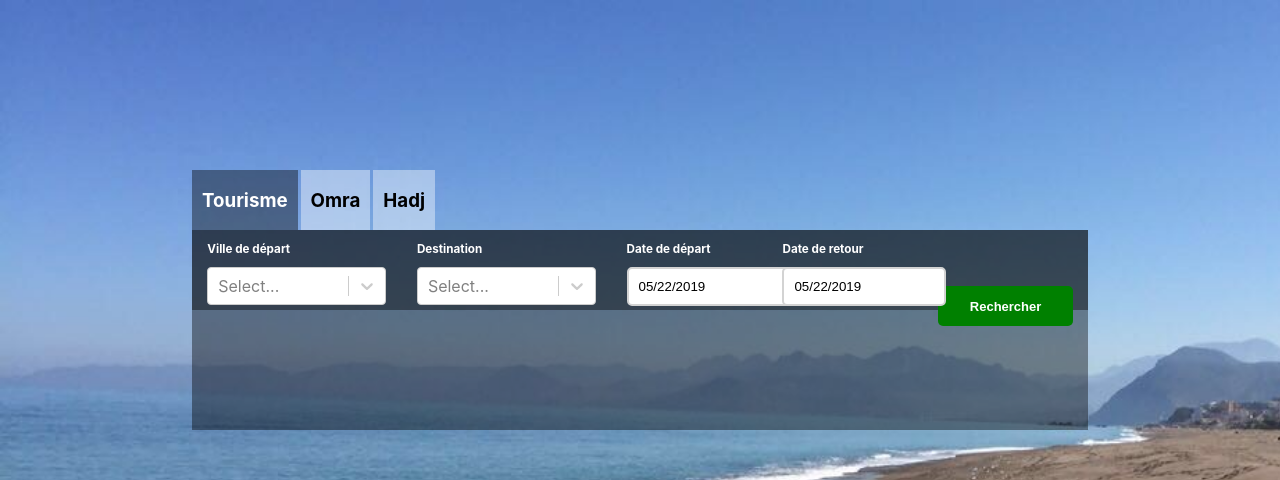
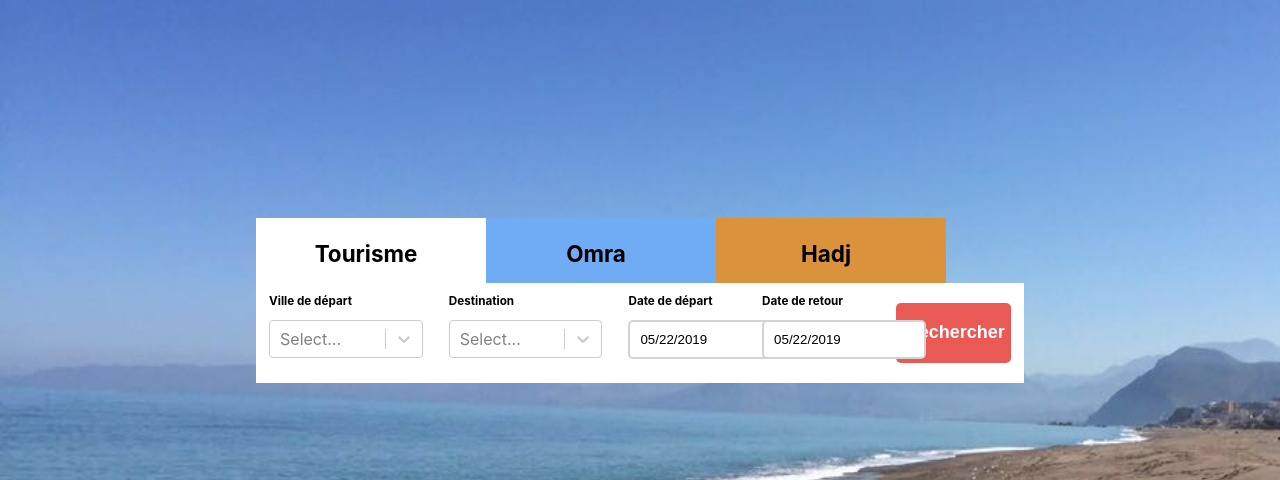
Before and after one commit to amirAllTheWay/booking-dz, a React (Create React App) app: page / in a window 1280 px wide. Shown: the top 480 px of the page. Built offline with nearby package versions, Linux system fonts and the light colour scheme; no server answers.

Commit message:
feat: change main page search engine styles

```diff
--- a/src/CitySearch/CitySearch.css
+++ b/src/CitySearch/CitySearch.css
@@ -1,5 +1,5 @@
 .CitySearch {
-    height: 50%;
+    height: 100%;
     width: 20%;
     display: flex;
     flex-direction: column;
@@ -9,5 +9,5 @@
 .SearchTitle {
     font-size: x-small;
     width: fit-content;
-    color: white;
+    color: black;
 }
--- a/src/CitySearch/CitySearch.js
+++ b/src/CitySearch/CitySearch.js
@@ -35,10 +35,10 @@ class CitySearch extends Component {
                     <h3>{this.props.searchTitle}</h3>
                 </div>
 
-                <Select
-                    onChange={this.handleChange}
-                    value={selectedOption}
-                    options={options}/>
+                    <Select
+                        onChange={this.handleChange}x
+                        value={selectedOption}
+                        options={options}/>
 
             </div>
 
--- a/src/DateSearch/DateSearch.css
+++ b/src/DateSearch/DateSearch.css
@@ -1,5 +1,5 @@
 .DateSearch {
-    height: 50%;
+    height: 100%;
     width: 14%;
     display: flex;
     flex-direction: column;
@@ -19,5 +19,5 @@
 .DateTitle {
     font-size: x-small;
     width: fit-content;
-    color: white;
+    color: black;
 }
--- a/src/Filters/Filters.css
+++ b/src/Filters/Filters.css
@@ -1,9 +1,10 @@
 .Filters {
-    height: 40%;
+    height: 20%;
     width: 100%;
     display: flex;
+    flex-direction: row;
     justify-content: space-around;
-    background-color: rgba(0, 0, 0, 0.4);
+    background-color: white;
 }
 
 .date-picker{
--- a/src/Main/Search/Search.css
+++ b/src/Main/Search/Search.css
@@ -1,9 +1,18 @@
 .Search {
     height: 50%;
-    width: 70%;
+    width: 60%;
     display: flex;
     flex-direction: column;
     justify-content: center;
     align-items: center;
     overflow-x: scroll;
 }
+
+.SearchFilters {
+    height: 100%;
+    width: 100%;
+    display: flex;
+    flex-direction: row;
+    justify-content: space-around;
+    background-color: white;
+}
--- a/src/Main/Search/Search.js
+++ b/src/Main/Search/Search.js
@@ -70,7 +70,7 @@ class Search extends Component {
         if(this.state.selectedOffedIndex === 0)
         {
             selectedFilter = (
-                <div className="Filters">
+                <div className="SearchFilters">
                     <CitySearch searchTitle="Ville de départ" onCitySelected={this.departureCitySelected}/>
                     <CitySearch searchTitle="Destination" onCitySelected={this.destinationCitySelected}/>
 
@@ -80,7 +80,9 @@ class Search extends Component {
 
                     <div className="SearchButton">
 
-                        <button className="button" onClick={() => this.props.onSearchButtonClicked({departureCity: this.state.departureCity, destinationCity: this.state.destinationCity}, this.props)}>Rechercher</button>
+                        <button className="button" onClick={() => this.props.onSearchButtonClicked({departureCity: this.state.departureCity, destinationCity: this.state.destinationCity}, this.props)}>
+                            <div className="searchButtonText">Rechercher</div>
+                        </button>
 
                     </div>
                 </div>
--- a/src/Offers/Offer.css
+++ b/src/Offers/Offer.css
@@ -1,17 +1,32 @@
 .Offer {
     height: 100%;
+    width: 220px;
+    font-size: larger;
 
-
-    margin-right: 3px;
-    padding-left: 10px;
     padding-right: 10px;
 }
 
 .OfferClicked {
-    background-color: rgba(0, 0, 0, 0.4);
-    color: white;
+    background-color: white;
+    color: black;
 }
+
 .OfferNotClicked {
     background-color: rgba(255, 255, 255, 0.4);
     color: black;
 }
+
+.OfferOmraNotClicked {
+    background-color: rgb(112, 172, 244);
+    color: black;
+}
+
+.OfferHadjNotClicked {
+    background-color: rgb(218, 146, 61);
+    color: black;
+}
+
+.OfferTourismNotClicked {
+    background-color: rgb(233, 90, 84);
+    color: black;
+}
--- a/src/Offers/Offer.js
+++ b/src/Offers/Offer.js
@@ -13,10 +13,17 @@ class Offer extends Component {
         if(this.props.isOfferSelected === true) {
             style = "Offer OfferClicked";
             console.log("OfferClicked: ", style);
-        } else {
+        } else if (this.props.offerName == "Omra") {
 
-            style = "Offer OfferNotClicked";
+            style = "Offer OfferOmraNotClicked";
             console.log("OfferNotClicked: ", style);
+        } else if (this.props.offerName == "Tourisme") {
+
+            style = "Offer OfferTourismNotClicked";
+            console.log("OfferNotClicked: ", style);
+        }
+        else if (this.props.offerName == "Hadj"){
+            style = "Offer OfferHadjNotClicked";
         }
         return (
             <div className={style} onClick={this.props.click}>
--- a/src/Offers/Offers.css
+++ b/src/Offers/Offers.css
@@ -1,5 +1,5 @@
 .Offers {
-    height: 12%;
+    height: 13%;
     width: 100%;
     display: flex;
     flex-direction: row;
--- a/src/Result/ResultHeader/ResultHeader.js
+++ b/src/Result/ResultHeader/ResultHeader.js
@@ -53,7 +53,13 @@ class ResultHeader extends Component {
                     <DateSearch dateTitle="Date de départ"/>
                     <DateSearch dateTitle="Date de retour"/>
 
-                    <SearchButton clicked={this.props.onSearchButtonClicked}/>
+                    <div className="SearchButton">
+
+                        <button className="button">
+                            <div className="searchButtonText">Rechercher</div>
+                        </button>
+
+                    </div>
                 </div>
             );
 
--- a/src/SearchButton/SearchButton.css
+++ b/src/SearchButton/SearchButton.css
@@ -1,19 +1,21 @@
 .SearchButton {
     display: flex;
-    height: 120%;
     width: 15%;
-    align-items: flex-end;
+    align-items: center;
 }
 
 .button {
-    height: 40px;
+    height: 60px;
     width: 100%;
     border: 1px;
     padding: 10px;
     border-radius: 5px;
-    background-color: green;
+    background-color: rgb(233, 90, 84);
     font-weight: bold;
     font-size: small;
     color: white;
+}
 
+.searchButtonText{
+    font-size: 18px;
 }
```
